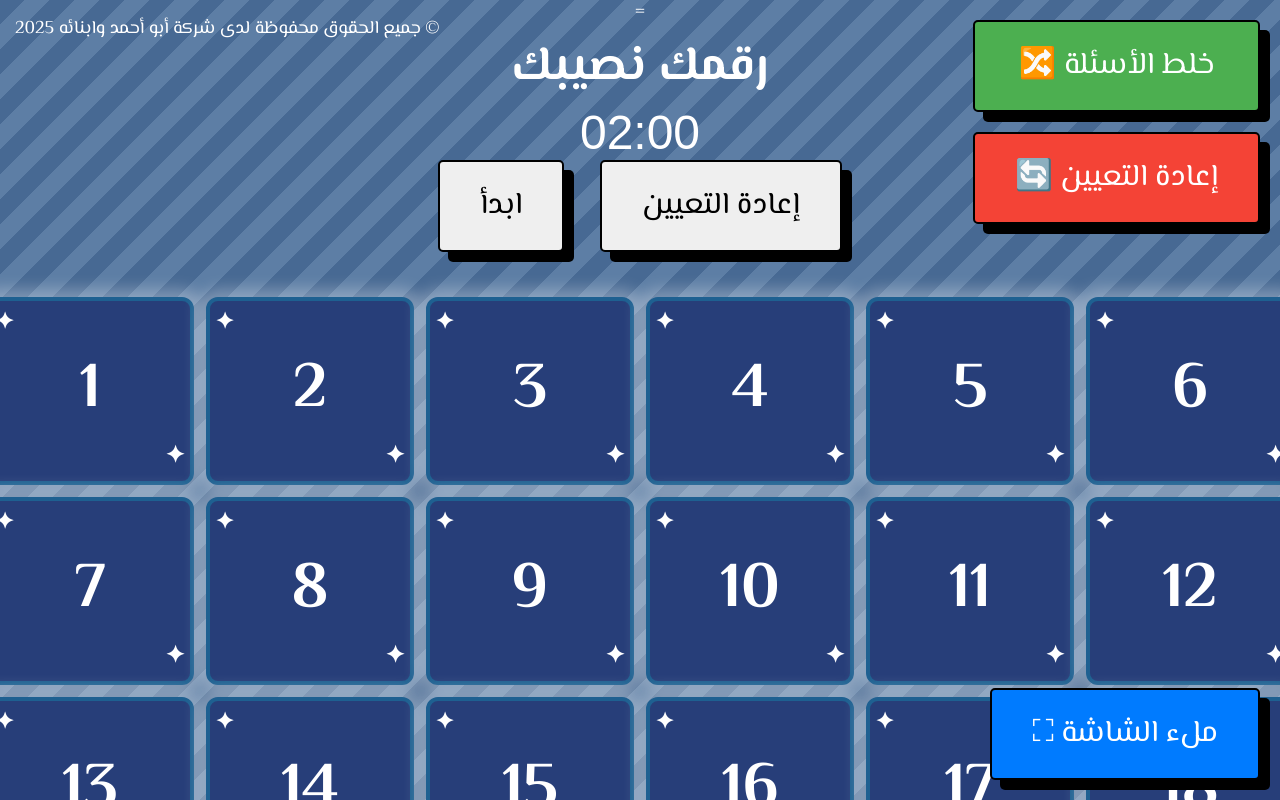
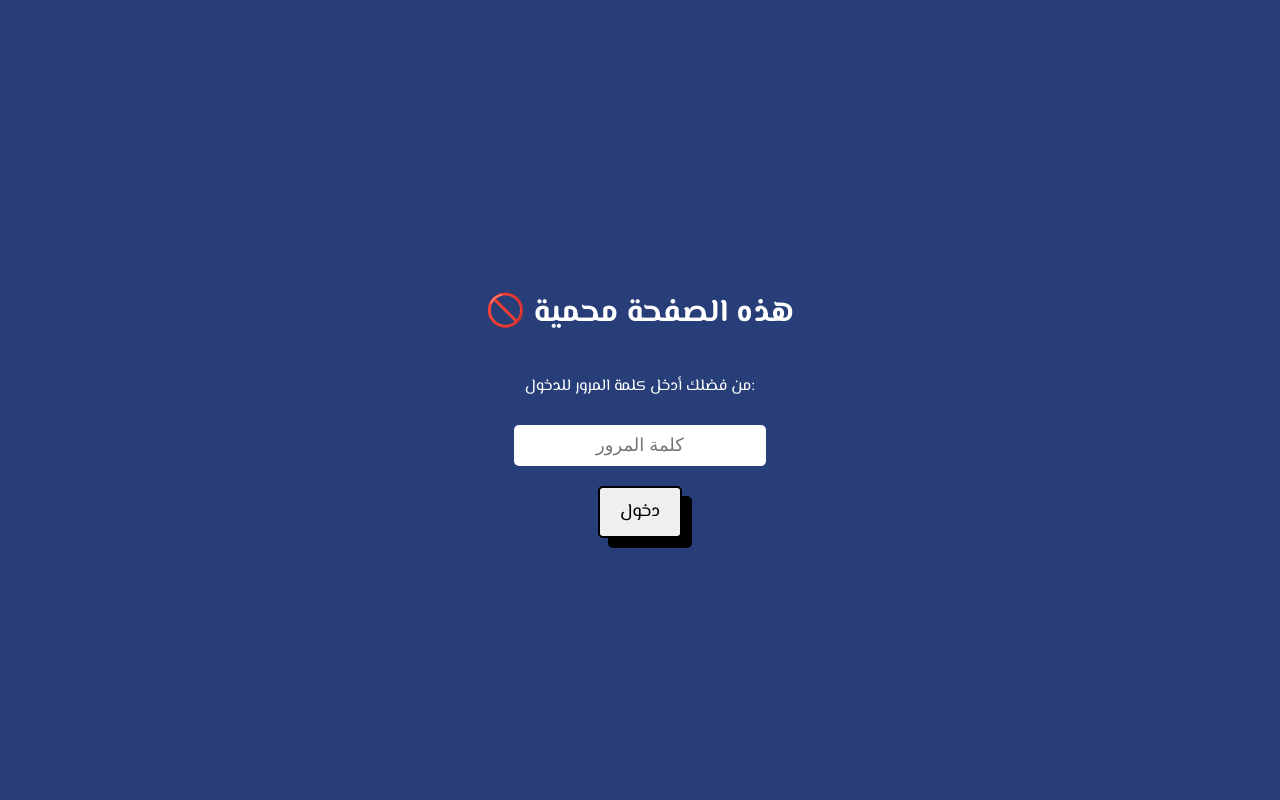
Before and after one commit to x2awssssssssss/ibrahimlive, a plain HTML site: page index.html in a window 1280 px wide. Shown: the top 800 px of the page. Drawn offline with Linux system fonts and the light colour scheme; a web font is replaced by a local one.

Commit message:
Update index.html

```diff
--- a/index.html
+++ b/index.html
@@ -325,5 +325,34 @@
 
         createBoard();
     </script>
+
+<!-- شاشة الحماية بكلمة مرور -->
+<div id="passwordScreen" style="position: fixed; inset: 0; background-color: #273e79; z-index: 9999; display: flex; flex-direction: column; justify-content: center; align-items: center; color: white; font-family: 'El Messiri', sans-serif;">
+  <h2 style="font-size: 2em; margin-bottom: 20px;">🚫 هذه الصفحة محمية</h2>
+  <p>من فضلك أدخل كلمة المرور للدخول:</p>
+  <input type="password" id="passwordInput" placeholder="كلمة المرور" style="padding: 10px; font-size: 18px; border-radius: 5px; border: none; text-align: center; margin-top: 10px;">
+  <button onclick="checkPassword()" style="margin-top: 20px; padding: 10px 20px; font-size: 18px; border-radius: 5px; cursor: pointer;">دخول</button>
+</div>
+
+<script>
+  const password = "11228899"; // ← غير كلمة المرور هنا
+
+  function checkPassword() {
+    const input = document.getElementById("passwordInput").value;
+    if (input === password) {
+      document.getElementById("passwordScreen").style.display = "none";
+    } else {
+      alert("كلمة المرور خاطئة!");
+    }
+  }
+
+  window.addEventListener("keydown", function(e) {
+    if (e.key === "Enter") {
+      checkPassword();
+    }
+  });
+</script>
+
+
 </body>
 </html>
```
